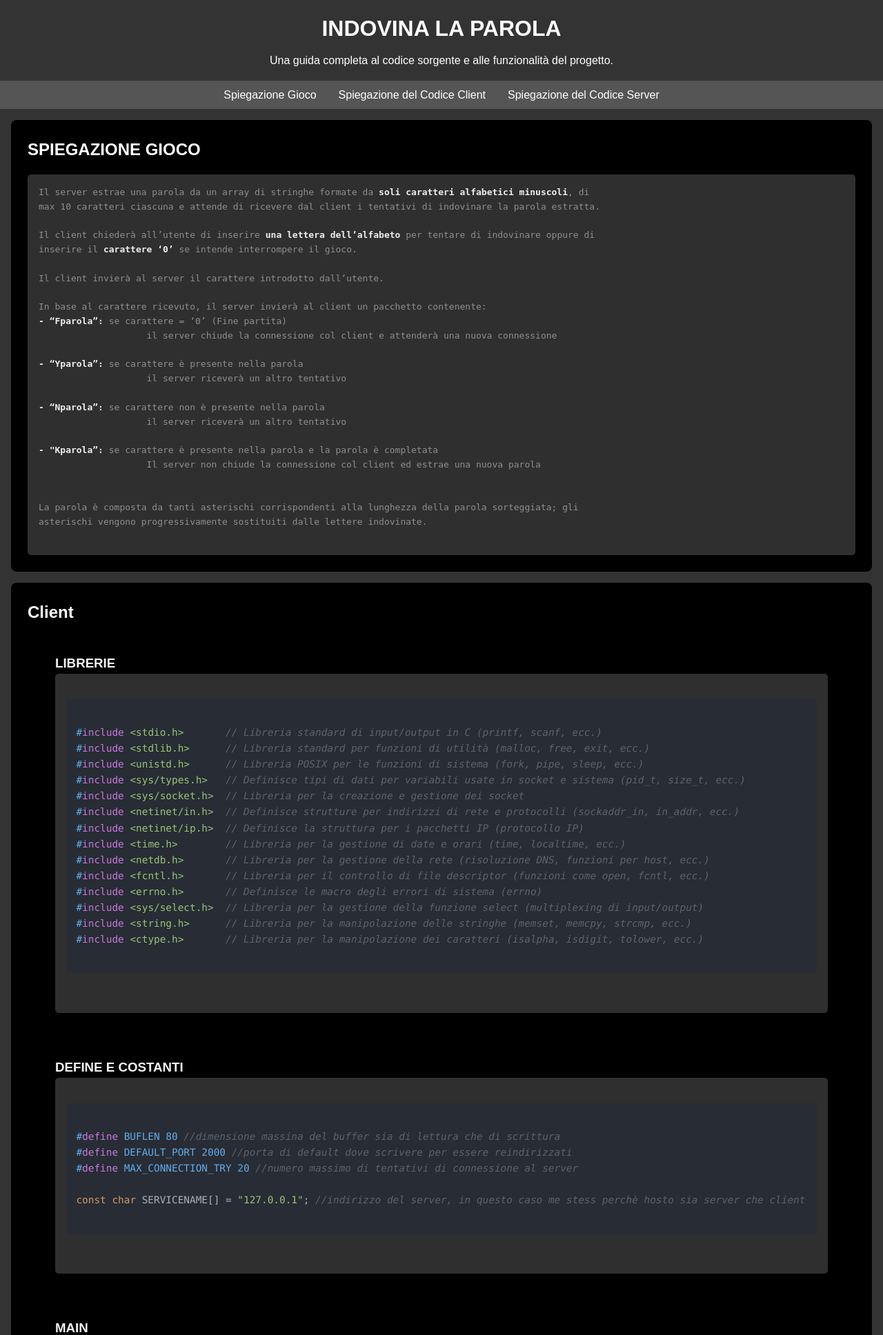
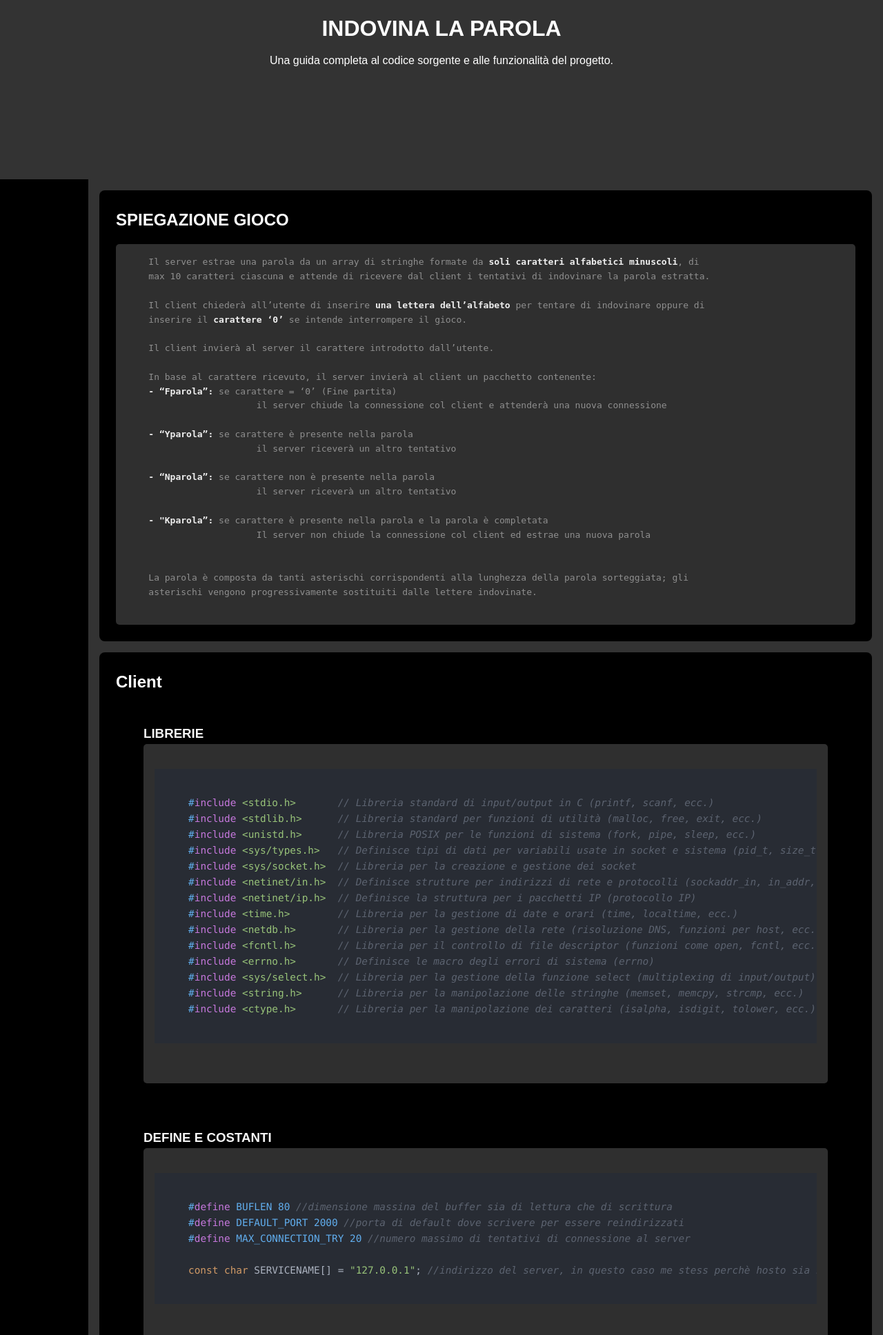
Before and after one commit to tridoz06/GPOI, a PHP site: page /DOCUMENTAZIONI/documentazione_indovina_parola.html in a window 1280 px wide. Shown: the top 1936 px of the page at 69% size. Run offline with PHP 8.4, Linux system fonts and the light colour scheme; some libraries are stand-ins or nearby versions.

Commit message:
prova menu documentazioni

```diff
--- a/CSS/documentazione.css
+++ b/CSS/documentazione.css
@@ -16,32 +16,78 @@ header {
     color: #fff;
     padding: 1rem;
     text-align: center;
+    height: 10%;
+    width:100%
 }
 
 header h1 {
     margin-bottom: 0.5rem;
 }
 
-nav ul {
-    list-style-type: none;
-    background-color: #555;
-    display: flex;
-    justify-content: center;
-    padding: 0.5rem;
+#container{
+    width: 90%;
+    height:90%;
+    position: absolute;
+    top:10%;
+    right: 0%;
+    overflow: auto;
 }
 
-nav ul li {
-    margin: 0 1rem;
+.main{
+    width: 90%;
+    padding: 15px;
+    background-color: #00a7a7;
+    text-align: left;
+    justify-content: center;
+    align-content: center;
+    font-size: 20px;
+    margin:0% 5%;
 }
 
-nav ul li a {
-    color: #fff;
-    text-decoration: none;
+.submenu{
+    width: 90%;
+    padding: 10px;
+    background-color: #004d4d;
+    text-align: center;
+    justify-content: center;
+    align-content: center;
+    font-size: 15px;
+    margin:0% 5%;
 }
 
-nav ul li a:hover {
-    text-decoration: underline;
+
+.subsubmenu{
+
+    width: 90%;
+    padding: 5px;
+    background-color: #002525;
+    text-align: right;
+    justify-content: center;
+    align-content: center;
+    font-size: 10px;
+    margin:0% 5%;
 }
+
+.last_button{
+    margin-bottom:15px;
+}
+
+.first_button{
+    margin-top:20px;
+}
+
+
+#menu{
+    width:10%;
+    height: 90%;
+    position: absolute;
+    left:0%;
+    top:10%;
+    background-color: #000000;
+}
+
+
+
 
 section {
     padding: 1.5rem;
@@ -78,4 +124,6 @@ footer {
     background-color: #333;
     color: #fff;
     margin-top: 1rem;
+    height:10%;
+
 }
--- a/DOCUMENTAZIONI/documentazione_indovina_parola.html
+++ b/DOCUMENTAZIONI/documentazione_indovina_parola.html
@@ -18,17 +18,11 @@
             <p>Una guida completa al codice sorgente e alle funzionalità del progetto.</p>
         </header>
 
-        <nav>
-            <ul>
-                <li><a href="#teoria">Spiegazione Gioco</a></li>
+        <div id="menu">
 
-                <li><a href="#client">Spiegazione del Codice Client</a></li>
+        </div>
 
-                <li><a href="#server">Spiegazione del Codice Server</a></li>
-
-
-            </ul>
-        </nav>
+        <div id="container">
 
             <section id="teoria">
                 <h2>SPIEGAZIONE GIOCO</h2>
@@ -108,6 +102,7 @@ const char SERVICENAME[] = "127.0.0.1"; //indirizzo del server, in questo caso m
                 <section>
                     <h3>MAIN</h3>
 
+                    <!-- VARIABILI COMUNICAZIONE E SETTING-->
                     <section>
                         <h4>VARIABILI COMUNICAZIONE E SETTING</h4>
                         <pre>
@@ -141,6 +136,7 @@ int main() {
                         </pre>
                     </section>
 
+                    <!-- PRIMA COMUNICAZIONE -->
                     <section>
                         <h4>PRIMA CONNESSIONE</h4>
                         <pre>
@@ -206,6 +202,7 @@ int main() {
                         </pre>
                     </section>
 
+                    <!-- SECONDA COMUNICAZIONE-->
                     <section>
                         <h4>SECONDA CONNESSIONE</h4>
                         <pre>
@@ -258,6 +255,7 @@ int main() {
                 <section>
                     <h3>PLAY</h3>
 
+                    <!-- VARIABILI PER COMUNICAZIONE-->
                     <section>
                         <h4>VARIABILI PER COMUNICAZIONE</h4>
                         <pre>
@@ -272,6 +270,7 @@ int play(int s) {
                         </pre>
                     </section>
 
+                    <!-- INPUT CHECK-->
                     <section>
                         <h4>INPUT CHECK</h4>
                         <pre>
@@ -292,8 +291,9 @@ int play(int s) {
                         </pre>
                     </section>
 
+                    <!-- SEND RECV E MESSAGGI SERVER-->
                     <section>
-                    <h4>SEND RECV E MESSAGI CLIENT</h4>
+                        <h4>SEND RECV E MESSAGI CERVER</h4>
                         <pre>
                             <code class="language-c">
             if (send(s, snd_buf, strlen(snd_buf), 0) < 0) {  // Invia il contenuto di `snd_buf` al server
@@ -970,15 +970,8 @@ void create_subwindows(WINDOW *subwindows[]) {
 
             </section>
 
+        </div>
 
-
-        <footer>
-            <p>
-                &copy;   Indovina Parola  TCP Multiclient<br>
-                Tridapali Leonardo <br>
-                5BIIN A.S. 2024/2025
-            </p>
-        </footer>
 
         <script src="../JS/documentazione.js"></script>
         <script src="https://cdnjs.cloudflare.com/ajax/libs/highlight.js/11.5.1/highlight.min.js"></script>
--- a/JS/page.js
+++ b/JS/page.js
@@ -148,7 +148,7 @@ function setCardColour(){
 
         if( i == numeroIntero){
 
-            for( let k = 0 ;  (page_titles.length==3)? (k<3):(k<2) ; k++){
+            for( let k = 0 ; k<page_titles.length; k++){
                 page_titles[k].setAttribute('style', `filter: hue-rotate(${j}deg);`);
             }
         }
```
Lines whose indentation alone changed are shown as unchanged.
